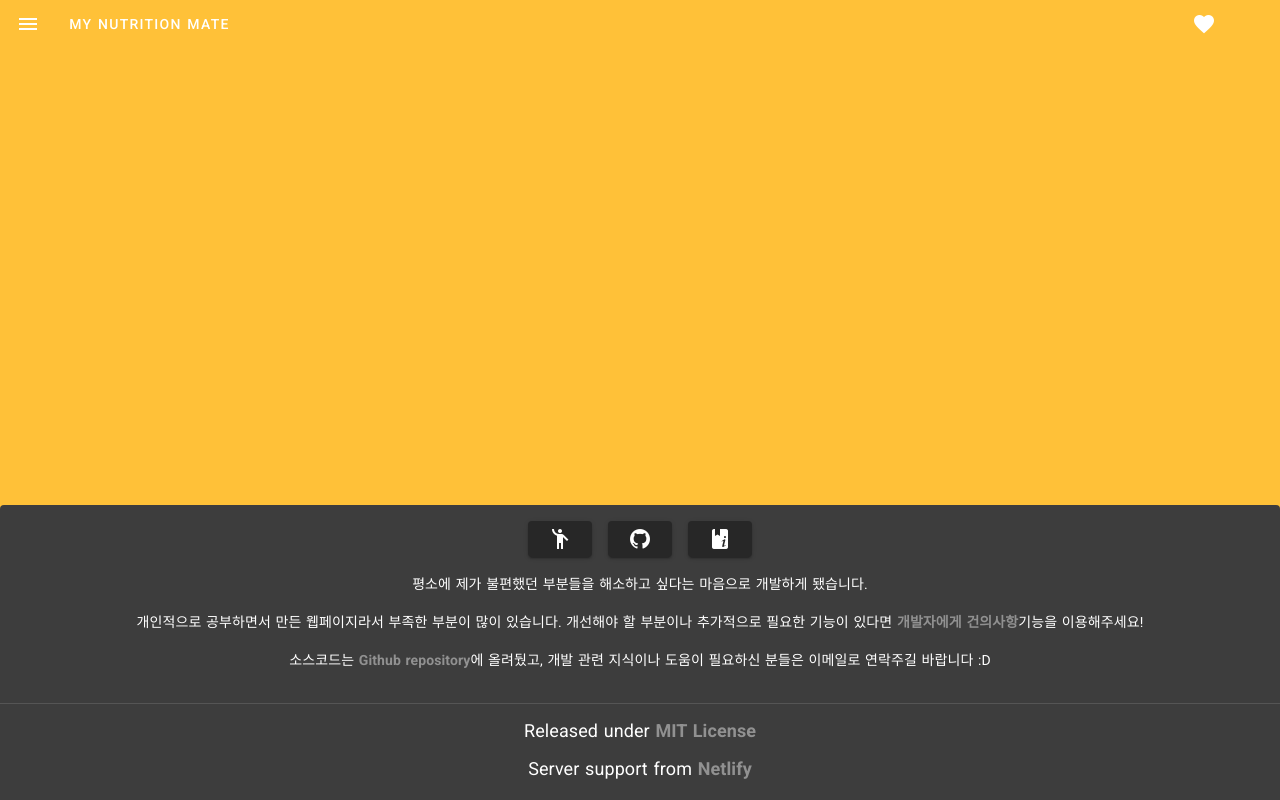
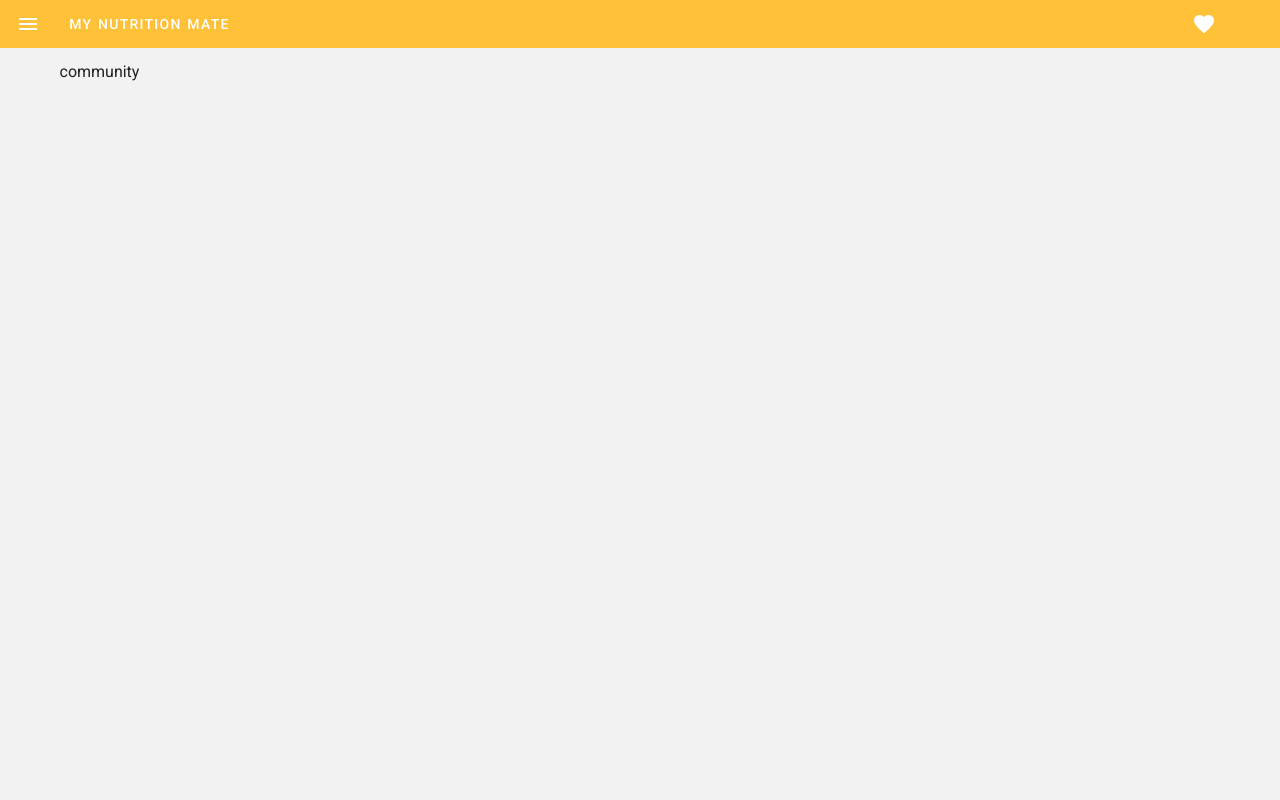
Before and after one commit to peterhyun1234/My_nutrition_mate, a Nuxt app in the folder front_end/: page /community in a window 1280 px wide. Shown: the top 800 px of the page. Built offline with nearby package versions, Linux system fonts and the light colour scheme.

Commit message:
add community pages

```diff
--- /dev/null
+++ b/front_end/pages/community/index.vue
@@ -0,0 +1,19 @@
+<template>
+  <v-app id="inspire">
+    <v-container grid-list-xl>
+      community
+    </v-container>
+  </v-app>
+</template>
+
+<script>
+
+export default {
+  components: {
+  },
+  data () {
+    return {
+    }
+  },
+}
+</script>
```
